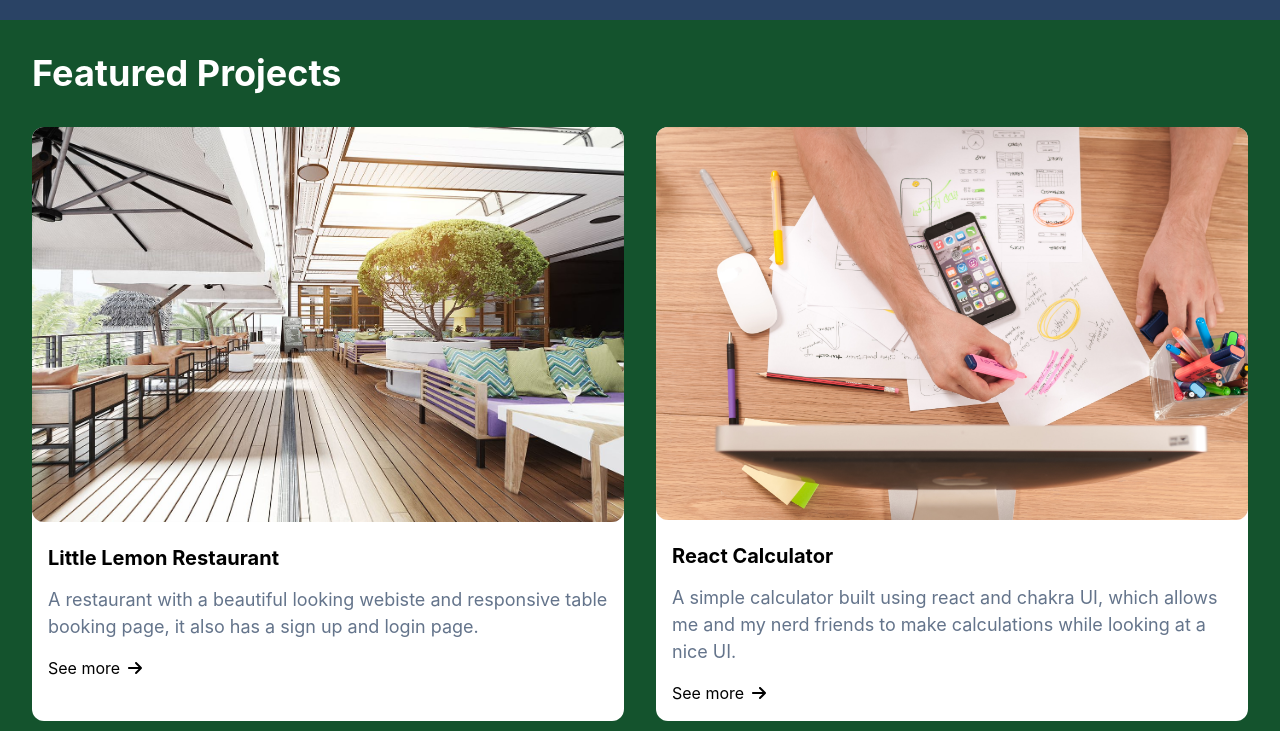
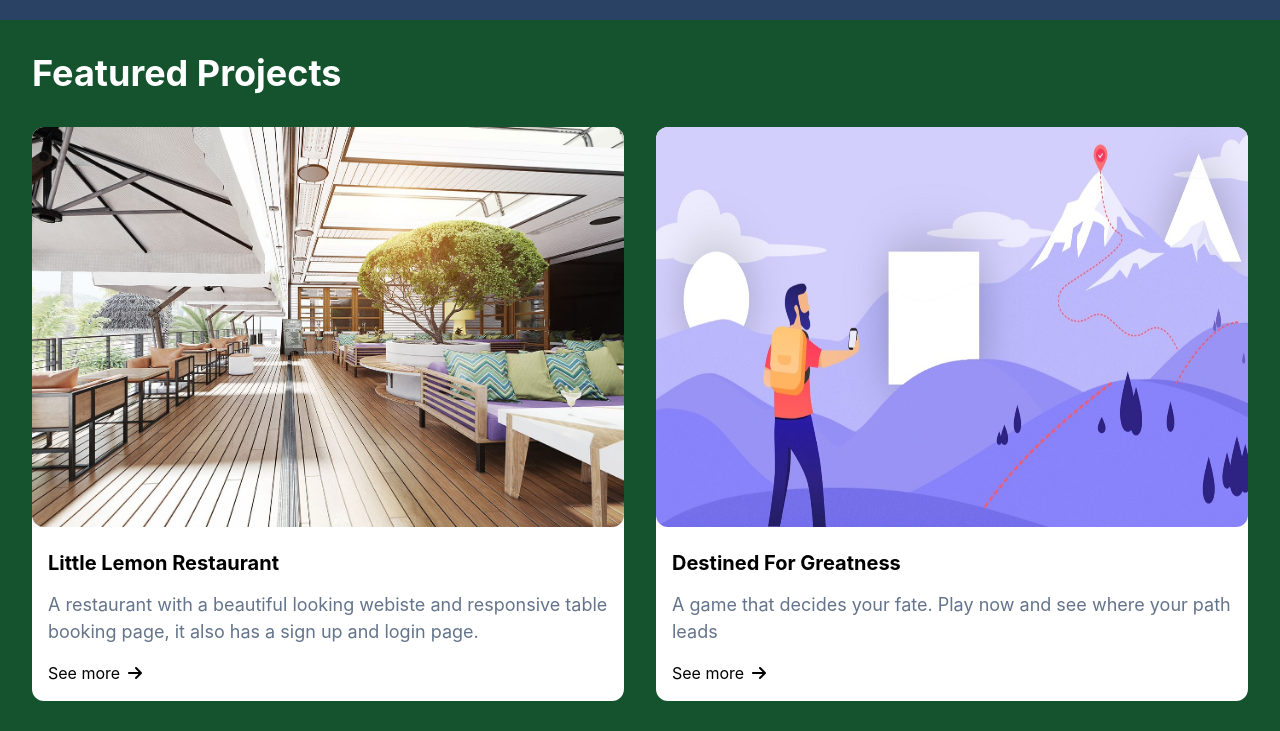
Before and after one commit to summmyy/portfolio, a React (Create React App) app: page / in a window 1280 px wide. Shown: the part 780-1511 px from the top of the page. Built offline with nearby package versions, Linux system fonts and the light colour scheme.

Commit message:
new project

```diff
--- a/src/components/Card.js
+++ b/src/components/Card.js
@@ -15,7 +15,7 @@ import React from "react";
         cursor="pointer"
         borderRadius="xl"
       >
-        <Image borderRadius="xl" src={imageSrc} alt={title} />
+        <Image borderRadius="xl" src={imageSrc} alt={title} width={900} height={400}/>
         <VStack spacing={4} p={4} alignItems="flex-start">
           <HStack justifyContent="space-between" alignItems="center">
             <Heading as="h3" size="md">
--- a/src/components/ProjectsSection.js
+++ b/src/components/ProjectsSection.js
@@ -26,6 +26,13 @@ const projects = [
       "A restaurant with a beautiful looking webiste and responsive table booking page, it also has a sign up and login page.",
     getImageSrc: () => require("../images/restaurant.jpg"),
     link: 'https://summmyy.github.io/littlelemon/'
+  },
+  {
+    title: "Destined For Greatness",
+    description:
+      "A game that decides your fate. Play now and see where your path leads",
+    getImageSrc: () => require("../images/DFG.jpeg"),
+    link: 'https://destined-for-greatnesss.vercel.app'
   },
   {
     title: "React Calculator",
```
Also changed, not shown: src/images/DFG.jpeg (added).
